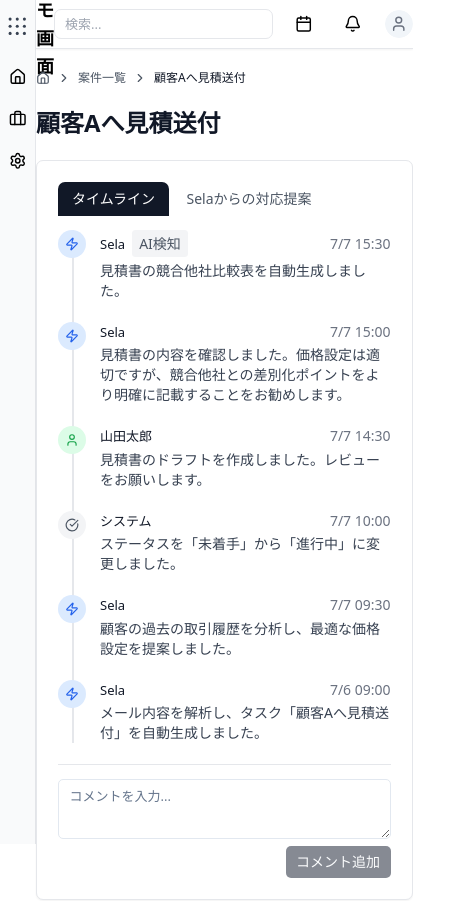
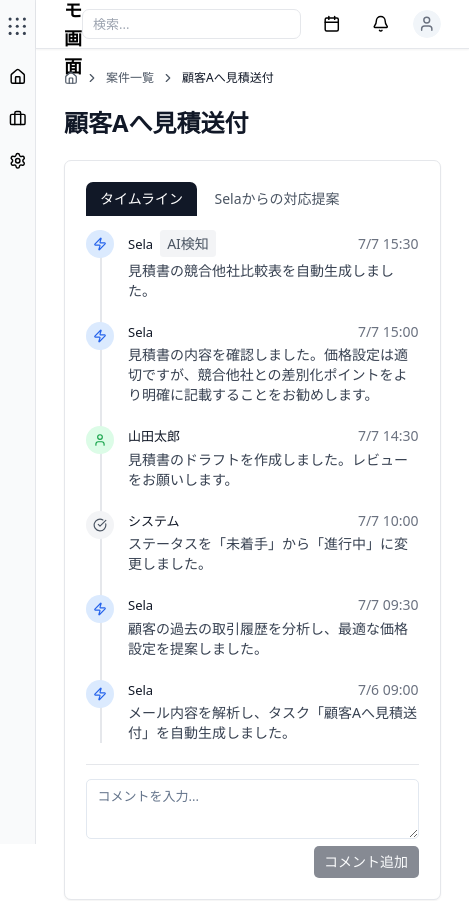
Before and after one commit to h-fujioka/salesmock, a Next.js app in the folder frontend/: page /tasks/task-1 in a window 390 px wide. Shown: the top 901 px of the page, 469 px wide, since content can reach past the window. Built offline with nearby package versions, Linux system fonts and the light colour scheme.

Commit message:
タスク詳細ページのヘッダーとパンくずの左右余白を修正

```diff
--- a/frontend/src/app/tasks/task-1/TaskDetailClient.tsx
+++ b/frontend/src/app/tasks/task-1/TaskDetailClient.tsx
@@ -86,7 +86,7 @@
 // ヘッダーコンポーネント
 function Header() {
   return (
-    <header className="h-14 min-h-14 w-full flex items-center justify-between bg-white/80 border-b shadow-sm">
+    <header className="h-14 min-h-14 w-full flex items-center justify-between bg-white/80 border-b shadow-sm px-8">
       <span className="text-xl font-bold tracking-tight">デモ画面</span>
       <div className="flex items-center gap-4">
         <input className="rounded-lg border px-3 py-1.5 text-sm focus:outline-none" placeholder="検索..." />
@@ -716,7 +716,7 @@
     <div className="min-h-screen bg-white">
       <Header />
       {/* パンクズリスト */}
-      <nav className="flex items-center space-x-2 text-xs text-gray-600 pt-6 mb-6">
+      <nav className="flex items-center space-x-2 text-xs text-gray-600 px-8 pt-6 mb-6">
         <Link href="/" className="flex items-center hover:text-gray-900 transition-colors">
           <Home className="w-4 h-4" />
         </Link>
@@ -726,7 +726,7 @@
         <span className="text-gray-900 font-medium">{task.task}</span>
       </nav>
 
-      <div className="max-w-7xl mx-auto sm:px-6 lg:px-8 pt-0 pb-8">
+      <div className="max-w-7xl mx-auto px-8 sm:px-6 lg:px-8 pt-0 pb-8">
         {/* タイトル */}
         <div className="mb-6">
           <h1 className="text-2xl font-bold text-gray-900 mb-2">{task.task}</h1>
```
